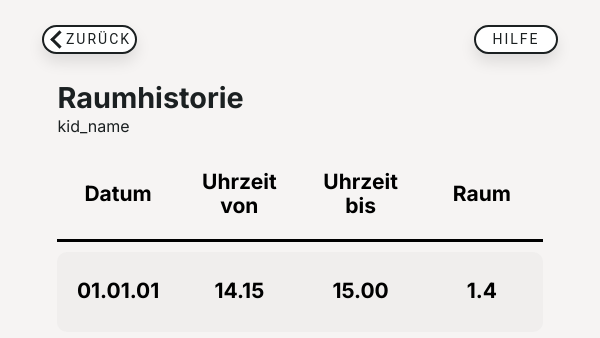
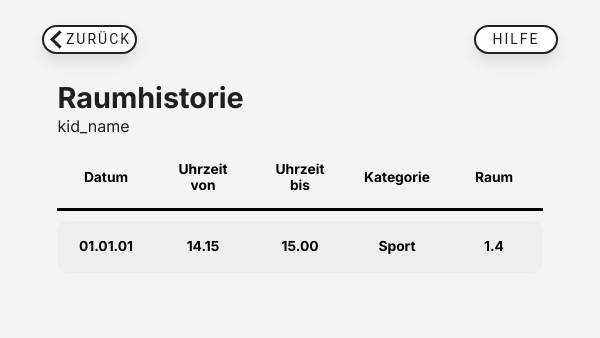
Before and after one commit to LegoStalin/koord-app-altenberge, a Django app: page /room_history/ in a window 600 px wide. Shown: the top 338 px of the page. Run offline with Django 4.2, Linux system fonts and the light colour scheme.

Commit message:
new column 'category' inserted in page room_history, therefore css modified for Phone-querries

```diff
--- a/koordapp/main_app/static/css/history_pages/history_page_style.css
+++ b/koordapp/main_app/static/css/history_pages/history_page_style.css
@@ -41,7 +41,8 @@
 @media only screen and (min-width: 400px) and (max-width: 1050px) {
   .column_title_type1,
   .data_row_type1 {
-    font-size: 3.5vw;
+    /*font-size: 3vw;*/
+    word-break: break-all;
   }
   .table_data_row {
     margin-top: 2%;
@@ -55,4 +56,11 @@
     margin-left: 3%;
     margin-right: 3%;
   }
+  /*Phone extra Media Quarry*/
+  @media only screen and (min-width: 400px) and (max-width: 700px) {
+    .column_title_type1,
+    .data_row_type1 {
+      font-size: 2.3vw;
+    }
+  }
 }
--- a/koordapp/main_app/templates/history_pages/room_history.html
+++ b/koordapp/main_app/templates/history_pages/room_history.html
@@ -39,6 +39,7 @@
                 <h3 class = "column_title_type1"> Datum</h3>
                 <h3 class = "column_title_type1"> Uhrzeit<br> von</h3>
                 <h3 class = "column_title_type1"> Uhrzeit<br> bis</h3>
+                <h3 class = "column_title_type1"> Kategorie</h3>
                 <h3 class = "column_title_type1"> Raum</h3>
             </div>
             <div class = "table_data">
@@ -47,7 +48,7 @@
                    <span class="data_row_type1"> {{kid_room.date}}</span>  <span class="data_row_type1">{{kid_room.time}}</span> <span class="kid">{{kid_room.number}}</span>
                 </span>
                 <{% endfor %}-->
-                <span class = "table_data_row" id="room_history_row"><h4 class="data_row_type1">01.01.01</h4> <h4 class="data_row_type1">14.15</h4> <h4 class="data_row_type1">15.00</h4> <h4 class="data_row_type1">1.4</h4></span>
+                <span class = "table_data_row" id="room_history_row"><h4 class="data_row_type1">01.01.01</h4> <h4 class="data_row_type1">14.15</h4> <h4 class="data_row_type1">15.00</h4> <h4 class="data_row_type1">Sport</h4> <h4 class="data_row_type1">1.4</h4></span>
             </div>
         </div>
 
```
